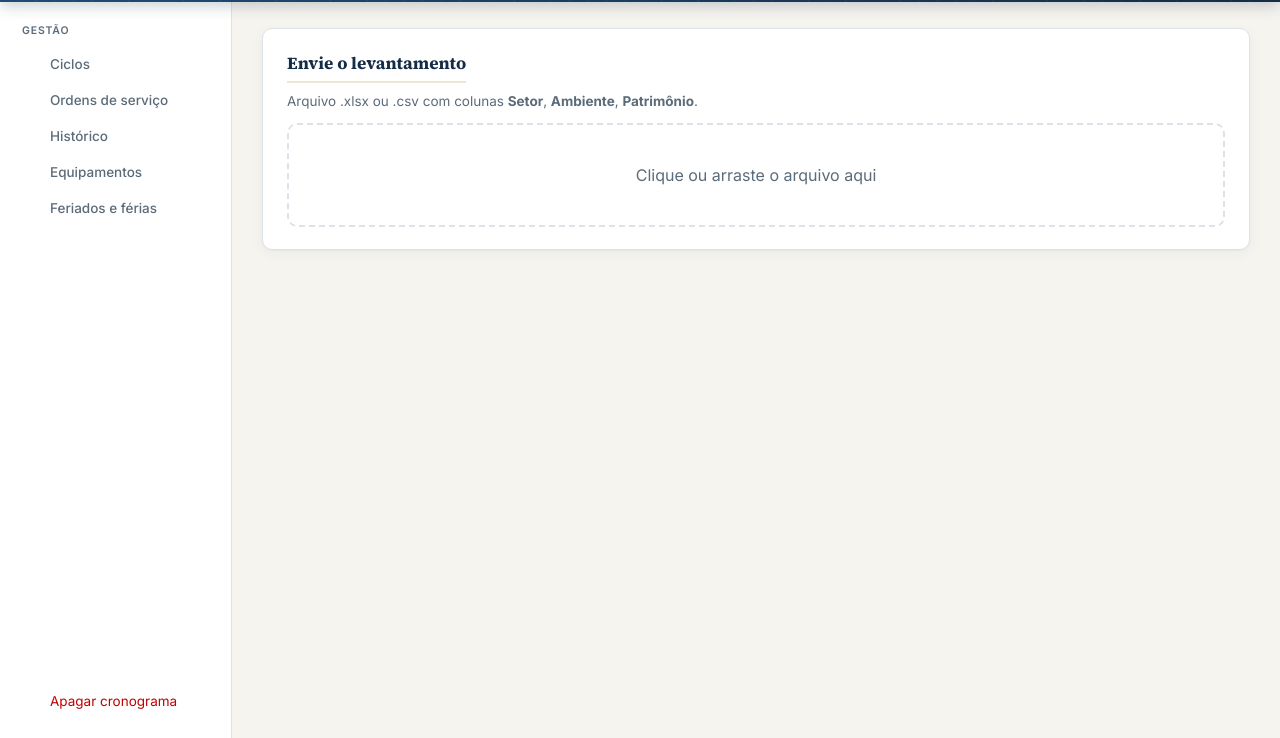
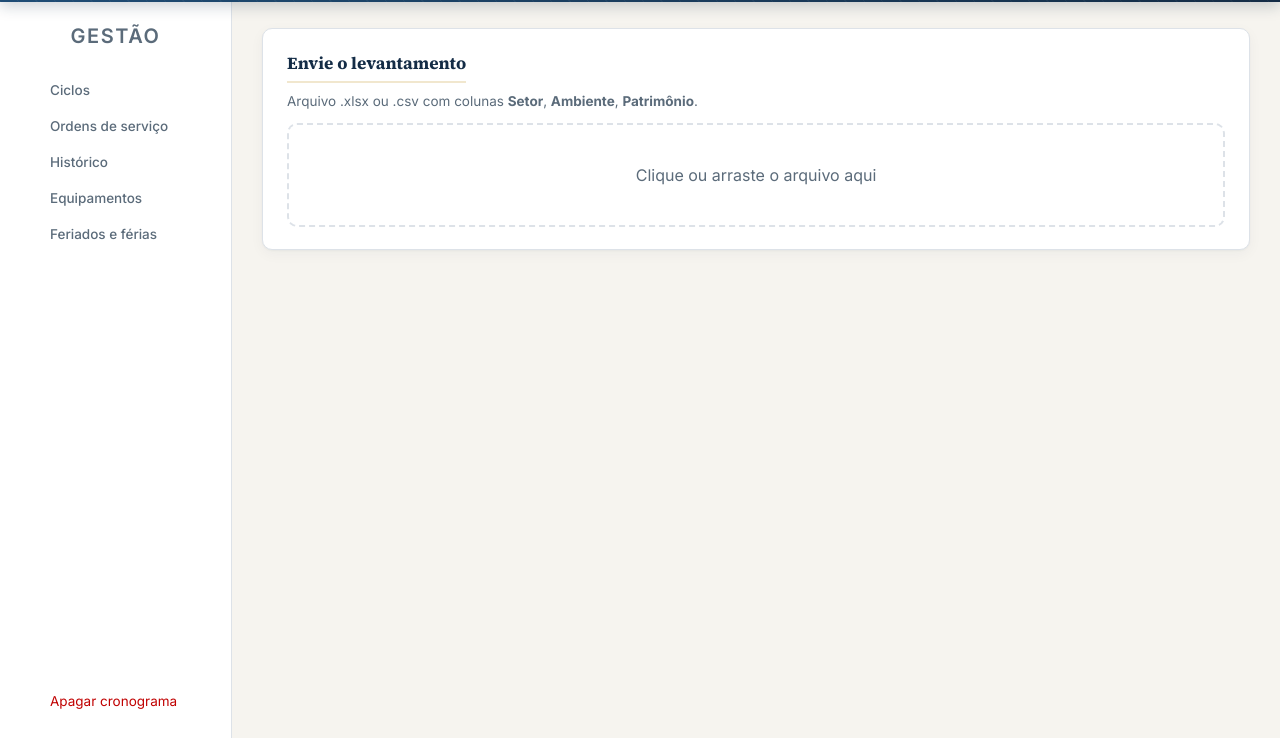
Before and after one commit to JovannaPi/pcm-alece, a plain HTML site: page index.html in a window 1280 px wide. Shown: the part 72-810 px from the top of the page. Drawn offline with nearby package versions, Linux system fonts and the light colour scheme; no server answers.

Commit message:
Update index.html

```diff
--- a/index.html
+++ b/index.html
@@ -38,7 +38,7 @@
 
 <div class="body-layout">
   <nav class="sidenav">
-    <div class="sidenav-label">Gestão</div>
+    <div class="sidenav-label" style="font-size: 20px; text-align: center; display: block; width: 100%; margin-bottom: 15px;">Gestão</div>
     <button class="tab sidenav-item" data-view="ciclos">
       <span class="sidenav-icon"></span> Ciclos
     </button>
```
